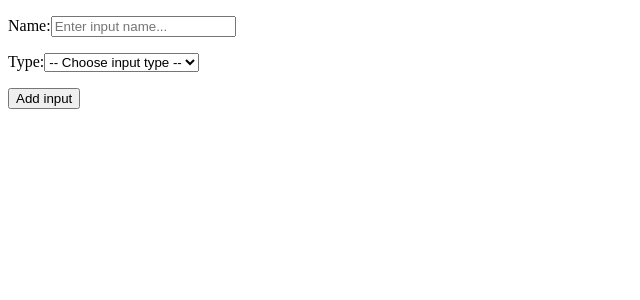
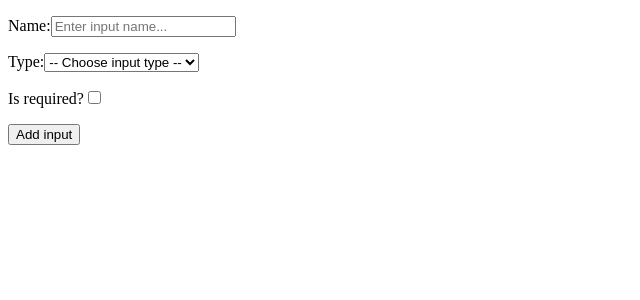
Before and after one commit to LuckyFox31/React-form-template-generator, a React (Vite) app: page / in a window 1280 px wide. Shown: the top 300 px of the page, without its empty margins (0-640 px from the left). Built offline with nearby package versions, Linux system fonts and the light colour scheme.

Commit message:
:sparkles: Add isRequired form input option

```diff
--- a/src/components/TemplateGenerator.jsx
+++ b/src/components/TemplateGenerator.jsx
@@ -5,6 +5,7 @@ export default function TemplateGenerator({inputTypes}){
 	const [errorsList, setErrorsList] = useState([]);
 	const [inputName, setInputName] = useState(false);
 	const [selectedInputType, setSelectedInputType] = useState(false);
+	const [isInputRequired, setIsInputRequired] = useState(false);
 
 	function nameChangeHandler(e){
 		setInputName(e.target.value);
@@ -15,9 +16,14 @@ export default function TemplateGenerator({inputTypes}){
 		setSelectedInputType(inputType);
 	}
 
+	function isInputRequiredHandler(e){
+		setIsInputRequired(e.target.checked);
+	}
+
 	function resetForm(){
 		setErrorsList([]);
 		setInputName(false);
+		setIsInputRequired(false);
 	}
 
 	function checkErrors(){
@@ -38,6 +44,7 @@ export default function TemplateGenerator({inputTypes}){
 			const newInput = {
 				name: inputName,
 				htmlInput: selectedInputType.htmlInput,
+				required: isInputRequired,
 			}
 
 			setInputsList([
@@ -57,7 +64,7 @@ export default function TemplateGenerator({inputTypes}){
 				return (
 					<p key={key}>
 						<label htmlFor={input.name}>{input.name}</label>
-						<textarea name={input.name} id={input.name}></textarea>
+						<textarea name={input.name} id={input.name} required={input.required}></textarea>
 					</p>
 				)
 
@@ -65,7 +72,7 @@ export default function TemplateGenerator({inputTypes}){
 				return (
 					<p key={key}>
 						<label htmlFor={input.name}>{input.name}</label>
-						<input type={input.htmlInput} name={input.name} id={input.name} />
+						<input type={input.htmlInput} name={input.name} id={input.name} required={input.required} />
 					</p>
 				)
 		}
@@ -96,6 +103,10 @@ export default function TemplateGenerator({inputTypes}){
 						}
 					</select>
 				</p>
+				<p>
+					<label htmlFor="checkbox-required">Is required?</label>
+					<input type="checkbox" onChange={isInputRequiredHandler} checked={isInputRequired} name="checkbox-required" id="checkbox-required"/>
+				</p>
 				<button type="submit">Add input</button>
 			</form>
 			<div id="template-preview">
```
